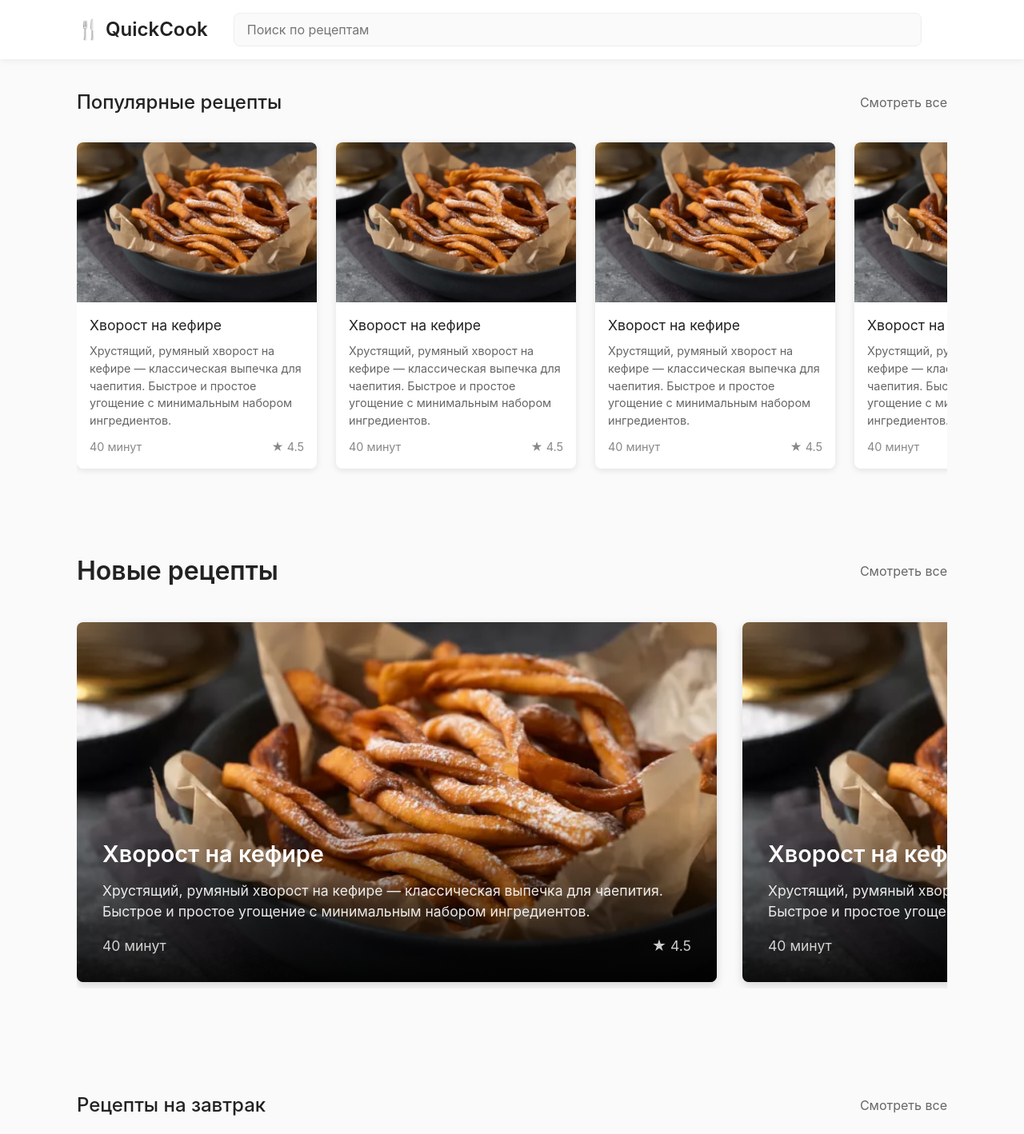
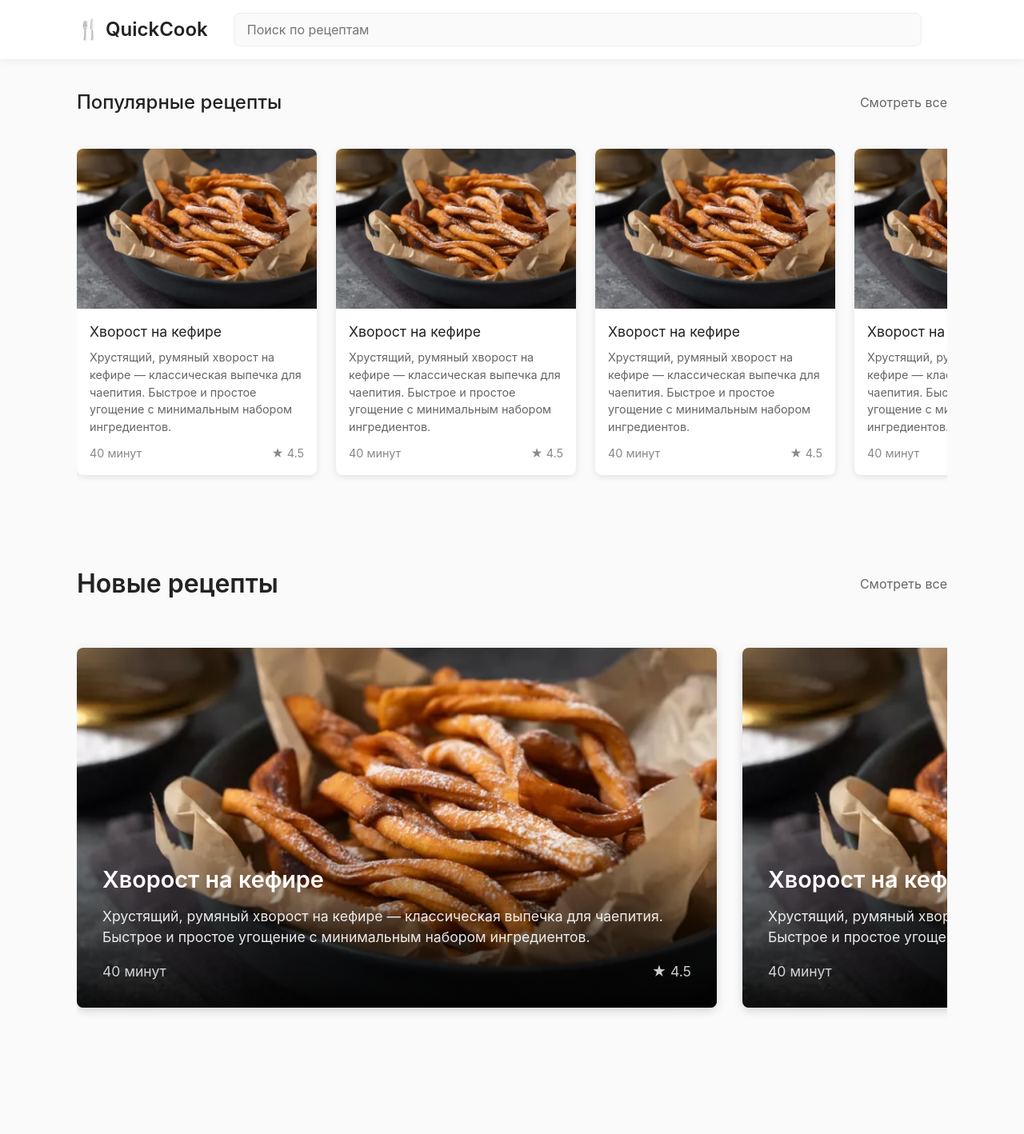
Before and after one commit to art-crazy/nom-nom-nom, a Next.js app: page / in a window 1280 px wide. Shown: the top 1418 px of the page at 80% size. Built offline with nearby package versions, Linux system fonts and the light colour scheme; a web font is replaced by a local one.

Commit message:
fix animation

```diff
--- a/src/components/Collections/Collections.module.scss
+++ b/src/components/Collections/Collections.module.scss
@@ -27,7 +27,7 @@
   .cardsContainer {
     display: flex;
     gap: 24px;
-    padding: 8px 0;
+    padding: 16px 0;
 
     .card {
       flex: 0 0 300px;
@@ -37,9 +37,12 @@
       overflow: hidden;
       transition: transform 0.2s ease-out;
       transform-origin: center;
+      position: relative;
+      z-index: 1;
 
       &:hover {
         transform: scale(1.05);
+        z-index: 2;
       }
 
       .cardImage {
@@ -87,7 +90,7 @@
     cursor: pointer;
     opacity: 0;
     transition: opacity 0.2s, background-color 0.2s;
-    z-index: 1;
+    z-index: 3;
     box-shadow: 0 2px 8px rgba(0,0,0,0.1);
 
     &:hover {
@@ -144,7 +147,7 @@
   .featuredCardsContainer {
     display: flex;
     gap: 32px;
-    padding: 8px 0;
+    padding: 24px 0;
 
     .featuredCard {
       flex: 0 0 800px;
@@ -156,9 +159,11 @@
       transition: transform 0.2s ease-out;
       aspect-ratio: 16/9;
       transform-origin: center;
+      z-index: 1;
 
       &:hover {
         transform: scale(1.05);
+        z-index: 2;
       }
 
       .featuredCardImage {
@@ -214,7 +219,7 @@
     cursor: pointer;
     opacity: 0;
     transition: opacity 0.2s, background-color 0.2s;
-    z-index: 1;
+    z-index: 3;
     box-shadow: 0 4px 12px rgba(0,0,0,0.15);
 
     &:hover {
```
